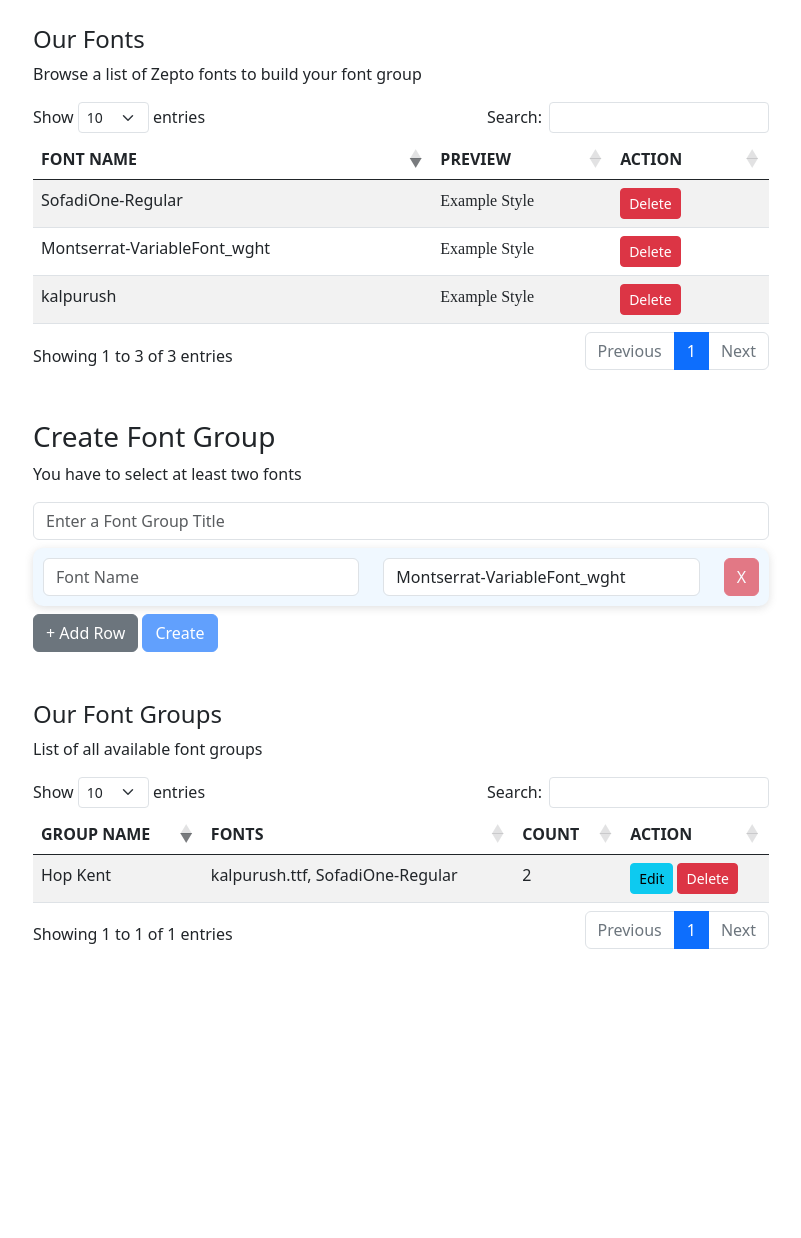
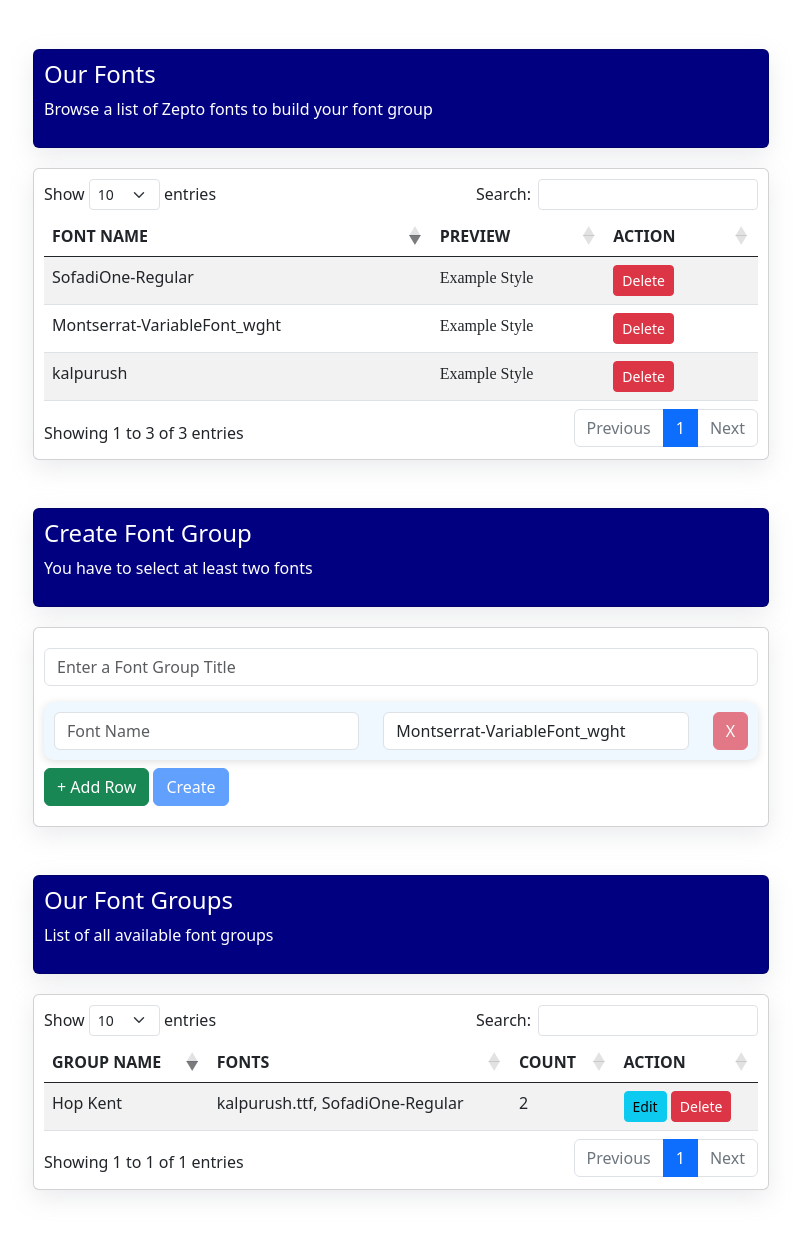
Before and after one commit to JimNewaz/Zepto_font_group_system, a PHP site: page / in a window 1280 px wide. Shown: the part 474-1712 px from the top of the page, without its empty margins (239-1040 px from the left). Before the commit the page ends 1423 px from the top, so only its background shows below. Run offline with PHP 8.4, Linux system fonts and the light colour scheme; data comes from the database, SQL or seed files in the repository; some libraries are stand-ins or nearby versions.

Commit message:
FIX: datatable bug

```diff
--- a/assets/css/style.css
+++ b/assets/css/style.css
@@ -123,3 +123,26 @@ label[for="fontFile"] {
     border-radius: 10px;
     box-shadow: rgba(99, 99, 99, 0.2) 0px 2px 8px 0px;
 }
+
+.custom-box{
+    padding: 10px !important;
+    box-shadow: rgba(149, 157, 165, 0.2) 0px 8px 24px !important;
+    background: navy !important;
+    color: white !important;
+}
+
+.custom-table{
+    margin-top: 20px  !important;
+    padding: 10px !important;
+    box-shadow: rgba(149, 157, 165, 0.2) 0px 8px 24px !important;
+}
+
+.custom-form{
+    margin-top: 20px  !important;
+    padding-top: 20px !important;
+    padding-left: 10px !important;
+    padding-right: 10px !important;
+    padding-bottom: 20px !important;
+    box-shadow: rgba(149, 157, 165, 0.2) 0px 8px 24px !important;
+
+}
--- a/assets/js/fontGroup.js
+++ b/assets/js/fontGroup.js
@@ -81,11 +81,19 @@ function displayAllFontGroups() {
                 $('#fontGroupTable').DataTable().clear().destroy();
             }
 
-            fontGroupList.innerHTML = data;
+            // fontGroupList.innerHTML = data;
+            let trimmedData = data.trim();
 
-            $('#fontGroupTable').DataTable({
-                "order": [[0, "desc"]],
-            });
+            // Check if the data is empty
+            if (trimmedData === '<tr><td colspan="4">No font groups available.</td></tr>' ) {
+                fontGroupList.innerHTML = '<tr><td colspan="4">No font groups available.</td></tr>';
+            } else {
+                fontGroupList.innerHTML = data;
+
+                $('#fontGroupTable').DataTable({
+                    "order": [[0, "desc"]],
+                });
+            }
 
             document.querySelectorAll('.edit-font-group').forEach(button => {
                 button.addEventListener('click', function () {
--- a/index.php
+++ b/index.php
@@ -10,7 +10,7 @@
                     <h3 class="module_header">FONT MANAGEMENT SYSTEM</h3>
                     <p>Upload your font and create font groups</p>
                     <hr>
-                    <!-- <small>Developed By: <a href="https://github.com/abhishekpandey01">Sayed Nur E Newaz</a></small> -->
+                    <small>Developed By: <a href="https://www.linkedin.com/in/sayed-nur-e-newaz-77a40a1b8/">Sayed Nur E Newaz</a></small>
                 </div>
             </div>
         </div>
@@ -33,8 +33,12 @@
         <div class="row">
             <div class="col-md-2"></div>
             <div class="col-md-8">
+                <div class="card custom-box">
                     <h4>Our Fonts</h4>
                     <p>Browse a list of Zepto fonts to build your font group</p>
+                </div>
+
+                <div class="card custom-table">
                     <table id="fontTable" class="table table-striped" style="width:100%">
                         <thead>
                             <tr>
@@ -46,6 +50,8 @@
                         <tbody id="fontList"></tbody>
                     </table>
                 </div>
+            </div>
+
             <div class="col-md-2"></div>
         </div>
     </div>
@@ -54,11 +60,14 @@
         <div class="row">
             <div class="col-md-2"></div>
             <div class="col-md-8">
-                <h3>Create Font Group</h3>
+                <div class="card custom-box">
+                    <h4>Create Font Group</h4>
                     <p>You have to select at least two fonts</p>
+                </div>
 
+                <div class="card custom-form">
                     <form id="fontGroupForm">
-                    <div class="form-group mb-2">
+                        <div class="form-group mb-3">
                             <input type="text" class="form-control" id="groupName" name="groupName"
                                 placeholder="Enter a Font Group Title" required>
                         </div>
@@ -66,9 +75,10 @@
                         <!-- Font Groups -->
                         <div id="fontGroupContainer"></div>
 
-                    <button type="button" class="btn btn-secondary" id="addRowBtn">+ Add Row</button>
+                        <button type="button" class="btn btn-success" id="addRowBtn">+ Add Row</button>
                         <button type="submit" id="subBtn" class="btn btn-primary">Create</button>
                     </form>
+                </div>
             </div>
         </div>
         <div class="col-md-2"></div>
@@ -78,8 +88,12 @@
         <div class="row">
             <div class="col-md-2"></div>
             <div class="col-md-8">
+                <div class="card custom-box">
                     <h4>Our Font Groups</h4>
                     <p>List of all available font groups</p>
+                </div>
+
+                <div class="card custom-table">
                     <table id="fontGroupTable" class="table table-striped" style="width:100%">
                         <thead>
                             <tr>
@@ -91,7 +105,7 @@
                         </thead>
                         <tbody id="fontGroupList"></tbody>
                     </table>
-
+                </div>
             </div>
             <div class="col-md-2"></div>
         </div>
```
Lines whose indentation alone changed are shown as unchanged.
